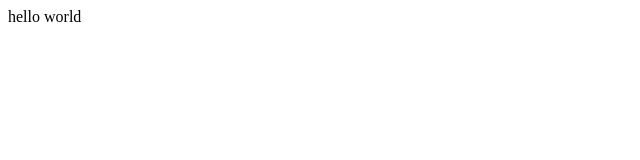
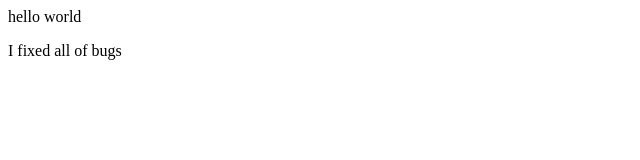
Before and after one commit to tarantulDeveloper/git-learn, a plain HTML site: page index.html in a window 1280 px wide. Shown: the whole page, without its empty margins (0-640 px from the left). Drawn offline with Linux system fonts and the light colour scheme.

Commit message:
Fixed all bugs

```diff
--- a/index.html
+++ b/index.html
@@ -9,5 +9,6 @@
 </head>
 <body>
     hello world
+    <p>I fixed all of bugs</p>
 </body>
 </html>
```
